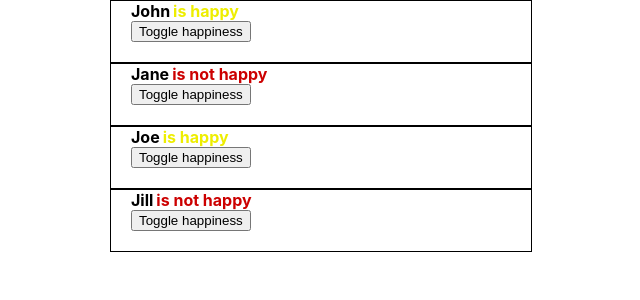
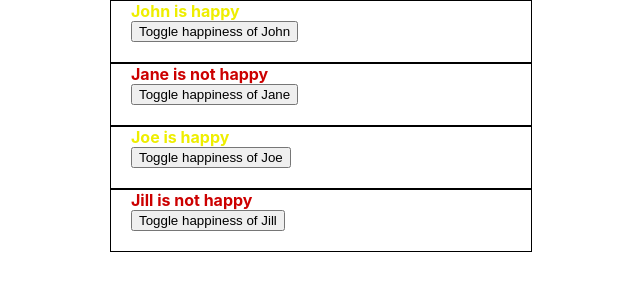
Before and after one commit to percygr/learning-audit-simple-app, a React (Create React App) app: page / in a window 1280 px wide. Shown: the top 300 px of the page, without its empty margins (319-959 px from the left). Built offline with nearby package versions, Linux system fonts and the light colour scheme.

Commit message:
doing some tests

```diff
--- a/src/components/List/index.js
+++ b/src/components/List/index.js
@@ -11,24 +11,30 @@ function List({ names }) {
     setIsHappy(person.isHappy);
   }
 
+  let displayText = "";
+
   return (
     <div>
       {names.map((name) => (
         <div className="border-me" key={Math.random()}>
           <div className="person-div">
-            <div>{name.name}</div>
-            {"   "}
             <div
               {...(name.isHappy
                 ? { style: { color: "#eeee00" } }
                 : { style: { color: "#cc0000" } })}
             >
-              {name.isHappy ? "is happy" : "is not happy"}
+              {" "}
+              {
+                (displayText =
+                  name.name +
+                  " " +
+                  (name.isHappy ? "is happy" : "is not happy"))
+              }
             </div>
           </div>
 
           <button id={name.name} onClick={() => handleClick(name)}>
-            Toggle happiness
+            Toggle happiness of {name.name}
           </button>
         </div>
       ))}
```
Also changed, not shown: 1 other file (tests, documents, lock files or other folders).
